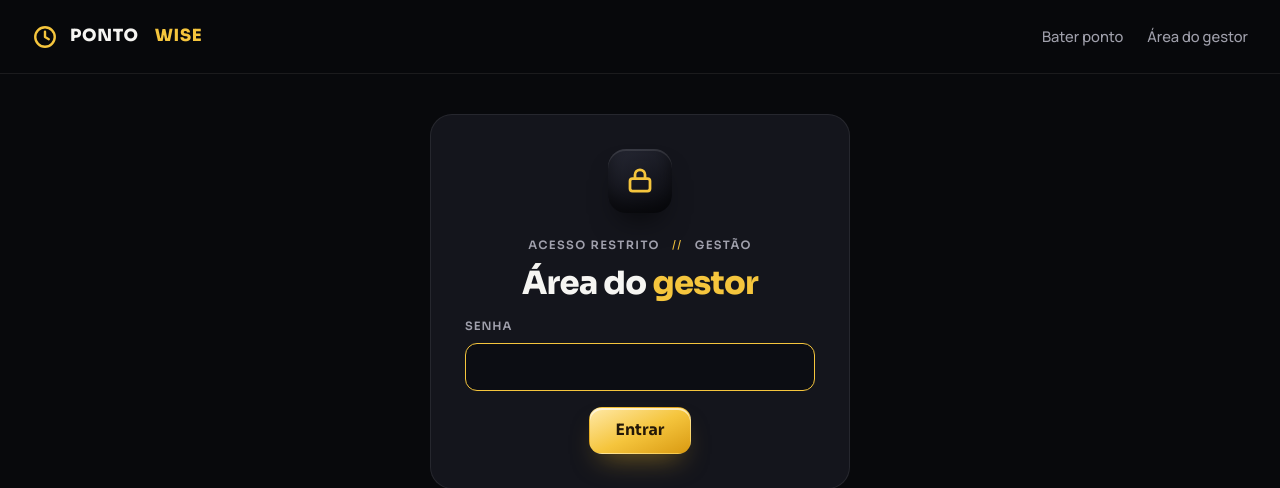
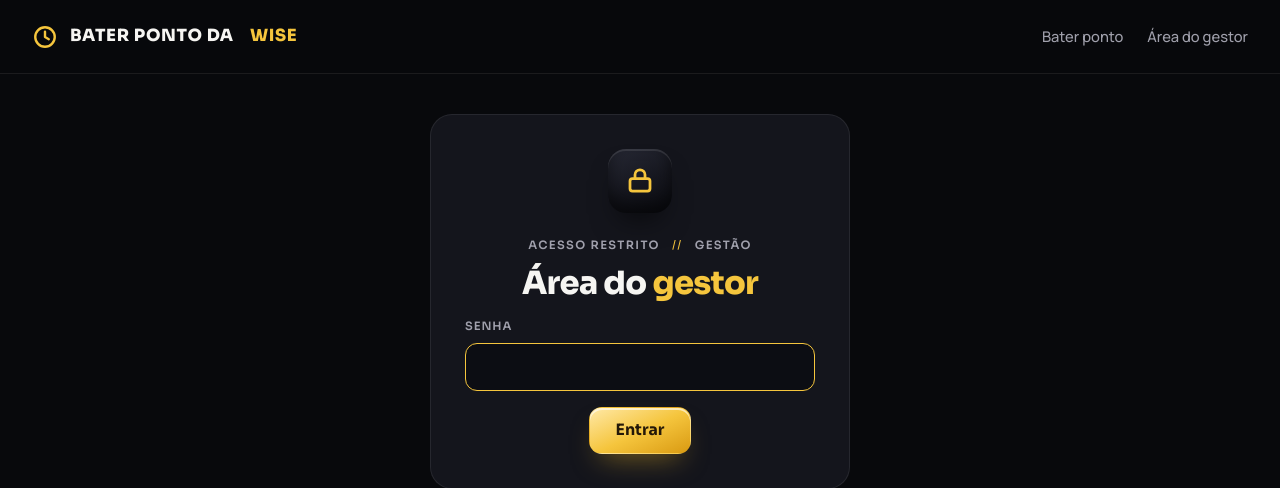
Before and after one commit to alexbarreto38-jpg/projetobm, a Flask app: page /admin in a window 1280 px wide. Shown: the top 488 px of the page. Run offline with Flask 3, Linux system fonts and the light colour scheme.

Commit message:
Renomeia o app para 'Bater Ponto da WISE'
Co-Authored-By: Claude Fable 5 <noreply@anthropic.com>
Claude-Session: https://claude.ai/code/session_01AexGYeRrhthTJcpFXmiGix

```diff
--- a/templates/admin.html
+++ b/templates/admin.html
@@ -1,5 +1,5 @@
 {% extends "base.html" %}
-{% block titulo %}Gestor — Ponto WISE{% endblock %}
+{% block titulo %}Gestor — Bater Ponto da WISE{% endblock %}
 {% block conteudo %}
 <div class="cartao">
   <span class="eyebrow">Painel <b>//</b> {{ data_hoje }}</span>
--- a/templates/base.html
+++ b/templates/base.html
@@ -4,7 +4,7 @@
   <meta charset="utf-8">
   <meta name="viewport" content="width=device-width, initial-scale=1">
   <meta name="theme-color" content="#08090C">
-  <title>{% block titulo %}Ponto WISE{% endblock %}</title>
+  <title>{% block titulo %}Bater Ponto da WISE{% endblock %}</title>
   <link rel="preconnect" href="https://fonts.googleapis.com">
   <link rel="preconnect" href="https://fonts.gstatic.com" crossorigin>
   <link href="https://fonts.googleapis.com/css2?family=Sora:wght@400;500;600;700;800&family=Manrope:wght@400;500;600;700&display=swap" rel="stylesheet">
@@ -130,7 +130,7 @@
   <header>
     <a class="brand" href="{{ url_for('index') }}">
       <svg viewBox="0 0 24 24"><circle cx="12" cy="12" r="9"/><path d="M12 7v5l3.5 2"/></svg>
-      Ponto&nbsp;<span class="b">WISE</span>
+      Bater Ponto da&nbsp;<span class="b">WISE</span>
     </a>
     <nav>
       <a href="{{ url_for('index') }}">Bater ponto</a>
--- a/templates/bater.html
+++ b/templates/bater.html
@@ -1,5 +1,5 @@
 {% extends "base.html" %}
-{% block titulo %}{{ rotulo }} — Ponto WISE{% endblock %}
+{% block titulo %}{{ rotulo }} — Bater Ponto da WISE{% endblock %}
 {% block conteudo %}
 <div class="cartao" style="text-align:center">
   <span class="eyebrow">{{ func.nome }} <b>//</b> {{ rotulo }}</span>
--- a/templates/espelho.html
+++ b/templates/espelho.html
@@ -1,5 +1,5 @@
 {% extends "base.html" %}
-{% block titulo %}Espelho de ponto — Ponto WISE{% endblock %}
+{% block titulo %}Espelho de ponto — Bater Ponto da WISE{% endblock %}
 {% block conteudo %}
 <div class="cartao">
   <span class="eyebrow">{% if admin %}Relatório mensal{% else %}Meu espelho{% endif %} <b>//</b> {{ mes }}</span>
--- a/templates/login.html
+++ b/templates/login.html
@@ -1,5 +1,5 @@
 {% extends "base.html" %}
-{% block titulo %}Área do gestor — Ponto WISE{% endblock %}
+{% block titulo %}Área do gestor — Bater Ponto da WISE{% endblock %}
 {% block conteudo %}
 <div class="cartao" style="max-width:420px;margin:0 auto;text-align:center">
   <div class="i3d i3d--dark">
--- a/templates/painel.html
+++ b/templates/painel.html
@@ -1,5 +1,5 @@
 {% extends "base.html" %}
-{% block titulo %}Meu ponto — Ponto WISE{% endblock %}
+{% block titulo %}Meu ponto — Bater Ponto da WISE{% endblock %}
 {% block conteudo %}
 <div class="cartao">
   <span class="eyebrow">Meu ponto <b>//</b> {{ data }}</span>
--- a/templates/resumo.html
+++ b/templates/resumo.html
@@ -1,5 +1,5 @@
 {% extends "base.html" %}
-{% block titulo %}Resumo do dia — Ponto WISE{% endblock %}
+{% block titulo %}Resumo do dia — Bater Ponto da WISE{% endblock %}
 {% block conteudo %}
 <div class="cartao" style="text-align:center">
   <div class="i3d i3d--zap">
```
Also changed, not shown: README.md.
